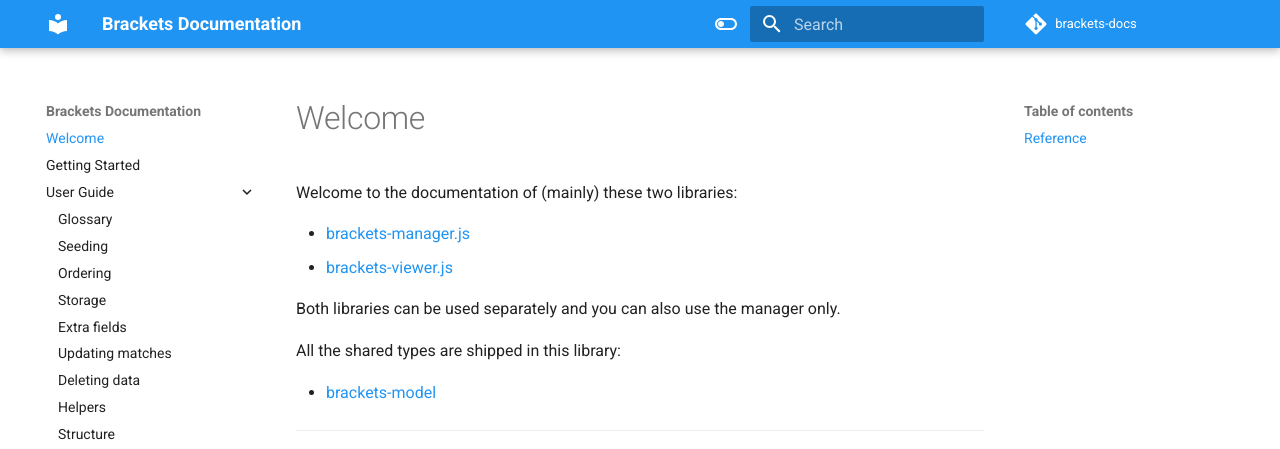
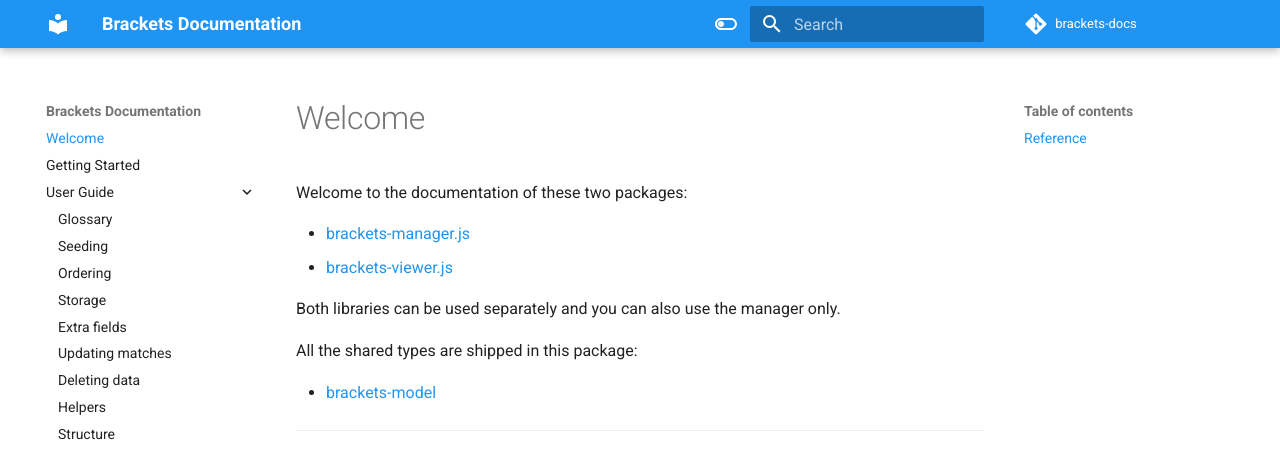
Before and after one commit to Drarig29/brackets-docs, an MkDocs documentation site: the page built from docs/index.md, in a window 1280 px wide. Shown: the top 449 px of the page. Built offline with MkDocs 1.6.1 and Material for MkDocs 9.7.7, drawn with Linux system fonts in a browser that asks for light colours; comment, search, counter and statistics services are not loaded.

Commit message:
Improve home page

```diff
--- a/docs/index.md
+++ b/docs/index.md
@@ -1,11 +1,11 @@
-Welcome to the documentation of (mainly) these two libraries:
+Welcome to the documentation of these two packages:
 
 - [brackets-manager.js](https://github.com/Drarig29/brackets-manager.js)
 - [brackets-viewer.js](https://github.com/Drarig29/brackets-viewer.js)
 
 Both libraries can be used separately and you can also use the manager only.
 
-All the shared types are shipped in this library:
+All the shared types are shipped in this package:
 
 - [brackets-model](https://github.com/Drarig29/brackets-model)
 
```
